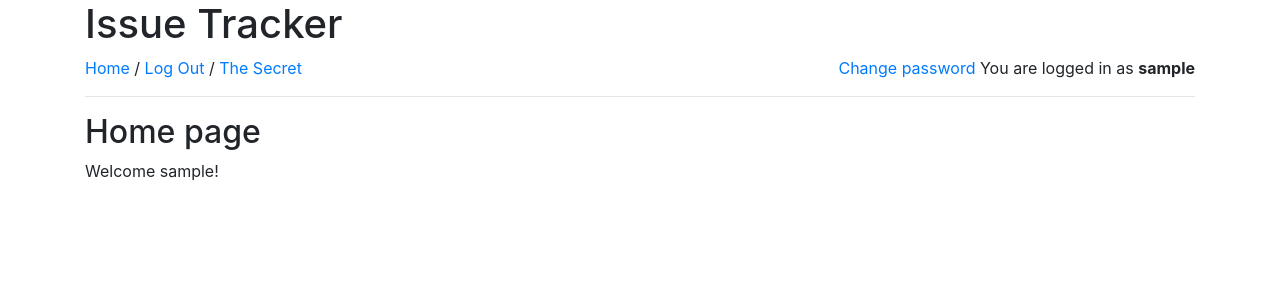
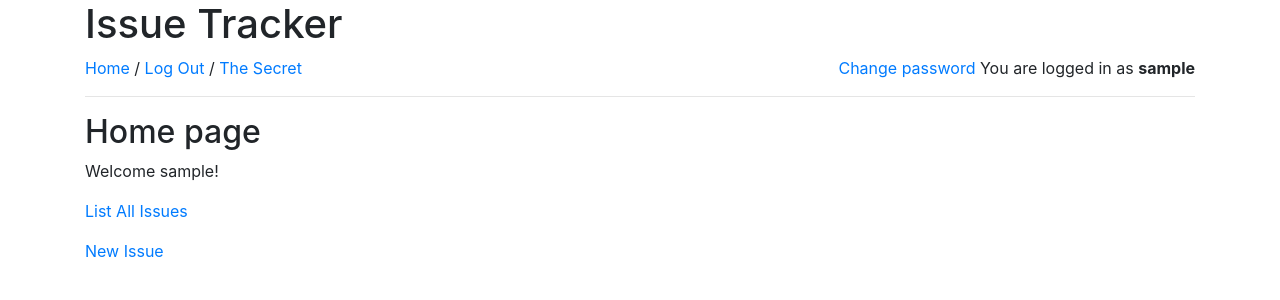
Before and after one commit to sushantnadkar/django-personal-website, a Django app: page /issues/ in a window 1280 px wide. Shown: the top 300 px of the page. Run offline with Django 3.2, Linux system fonts and the light colour scheme; the visitor is signed in with stand-in values (Sample User, id 1); some libraries are stand-ins or nearby versions.

Commit message:
Implimented CRUD for manipulating issues

```diff
--- a/djangosite/issue_tracker/templates/home.html
+++ b/djangosite/issue_tracker/templates/home.html
@@ -3,4 +3,13 @@
 {% block content %}
 <h2>Home page</h2>
 <p>Welcome {% if user.is_authenticated %}{{ user.username }}!{% else %}visitor!{% endif %}</p>
+<p>
+    <a href="{% url 'list_issue' %}">List All Issues</a>
+</p>
+{% if user.is_authenticated %}
+<p>
+    <a href="{% url 'create_issue' %}">New Issue</a>
+</p>
+
+{% endif %}
 {% endblock content %}
--- a/djangosite/issue_tracker/urls.py
+++ b/djangosite/issue_tracker/urls.py
@@ -8,4 +8,9 @@ urlpatterns = [
     path("signup/", views.signup, name="signup"),
     path("accounts/", include("django.contrib.auth.urls")),
     path("secret/", views.secret, name="secret"),
+    path("create/", views.create_issue, name="create_issue"),
+    path("list/", views.list_issue, name="list_issue"),
+    path("update/<slug:slug>/", views.update_issue, name="update_issue"),
+    path("delete/<slug:slug>/", views.delete_issue, name="delete_issue"),
+    path("<slug:slug>/", views.issue_details, name="issue_details"),
 ]
--- a/djangosite/issue_tracker/views.py
+++ b/djangosite/issue_tracker/views.py
@@ -1,6 +1,10 @@
-from django.shortcuts import render, redirect
+from django.shortcuts import render, redirect, get_object_or_404, HttpResponseRedirect
+from django.utils.text import slugify
 from django.contrib.auth.forms import UserCreationForm
 from django.contrib.auth.decorators import login_required
+
+from .forms import IssueForm
+from .models import Issue
 
 
 def home(request):
@@ -27,3 +31,80 @@ def signup(request):
 @login_required(login_url="login")
 def secret(request):
     return render(request, "secret.html")
+
+@login_required(login_url="login")
+def create_issue(request):
+
+    template_name = "issues/create.html"
+    form_class = IssueForm
+    context = {
+        "form": form_class
+    }
+    if request.method == "POST":
+        form = IssueForm(request.POST or None)
+
+        if form.is_valid():
+            new_issue = form.save(commit=False)
+            new_issue.slug = slugify(form.cleaned_data["title"])
+            new_issue.creator = request.user
+            new_issue.status = 0
+            new_issue.save()
+            context["message"]="Issue created successfully!"
+
+            return render(request, template_name, context)
+    else:
+        form = IssueForm()
+    return render(request, template_name, context)
+
+def list_issue(request):
+
+    template_name = "issues/list.html"
+    queryset = Issue.objects.all().order_by("-updated_on")
+    context = {
+        "issues": queryset
+    }
+
+    return render(request, template_name, context)
+
+def issue_details(request, slug):
+
+    queryset = get_object_or_404(Issue, slug=slug)
+    template_name = "issues/details.html"
+    context = {
+        "issue": queryset
+    }
+
+    return render(request, template_name, context)
+
+@login_required(login_url="login")
+def update_issue(request, slug):
+
+    context = {}
+    template_name = "issues/update.html"
+    queryset = get_object_or_404(Issue, slug=slug)
+    form = IssueForm(request.POST or None, instance = queryset)
+    context = {
+        "form": form
+    }
+
+    if form.is_valid():
+        form.save()
+
+        return HttpResponseRedirect("/issues/" + slug)
+
+    return render(request, template_name, context)
+
+@login_required(login_url="login")
+def delete_issue(request, slug):
+
+    template_name = "issues/delete.html"
+    queryset = get_object_or_404(Issue, slug=slug)
+    context = {
+        "issue": queryset
+    }
+    if request.method == "POST":
+        queryset.delete()
+
+        return redirect("list_issue")
+
+    return render(request, template_name, context)
```
Also changed, not shown: djangosite/issue_tracker/forms.py (added, +12 -0 lines), djangosite/issue_tracker/templates/issues/create.html (added, +11 -0 lines), djangosite/issue_tracker/templates/issues/delete.html (added, +10 -0 lines), djangosite/issue_tracker/templates/issues/details.html (added, +11 -0 lines), djangosite/issue_tracker/templates/issues/list.html (added, +11 -0 lines), djangosite/issue_tracker/templates/issues/update.html (added, +11 -0 lines).
